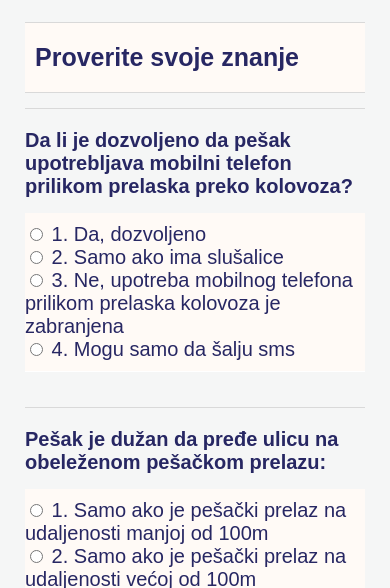
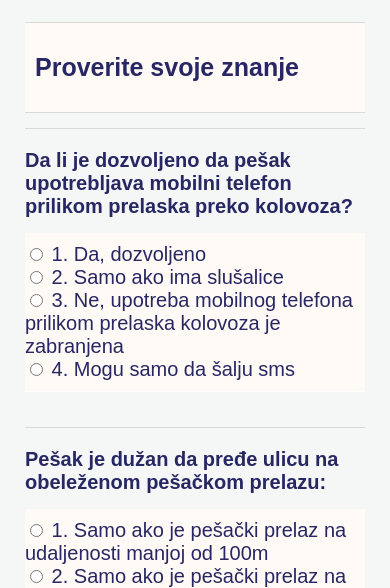
Before and after one commit to AleksandraMijalkovic/Anketa-Zastitimo_pesake, a plain HTML site: page index.html in a window 390 px wide. Shown: the part 228-816 px from the top of the page. Drawn offline with Linux system fonts and the light colour scheme.

Commit message:
Promena u css-u

```diff
--- a/main.css
+++ b/main.css
@@ -89,7 +89,7 @@ img {
 @media (max-width: 575.98px){
   span {
     font-size: 25px;
-    padding: 20px 10px;
+    padding: 20px 10px:
   }
   .rightanswers {
     font-size: 25px;
```
